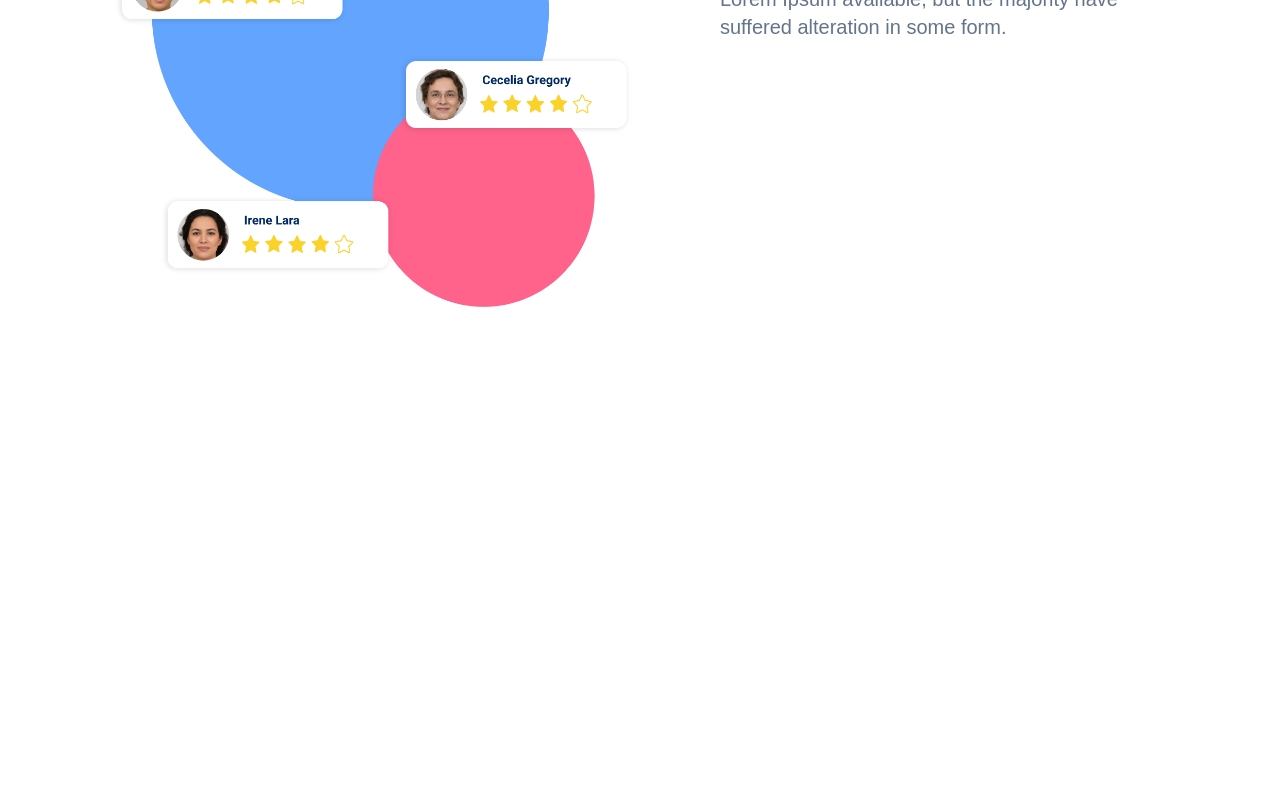
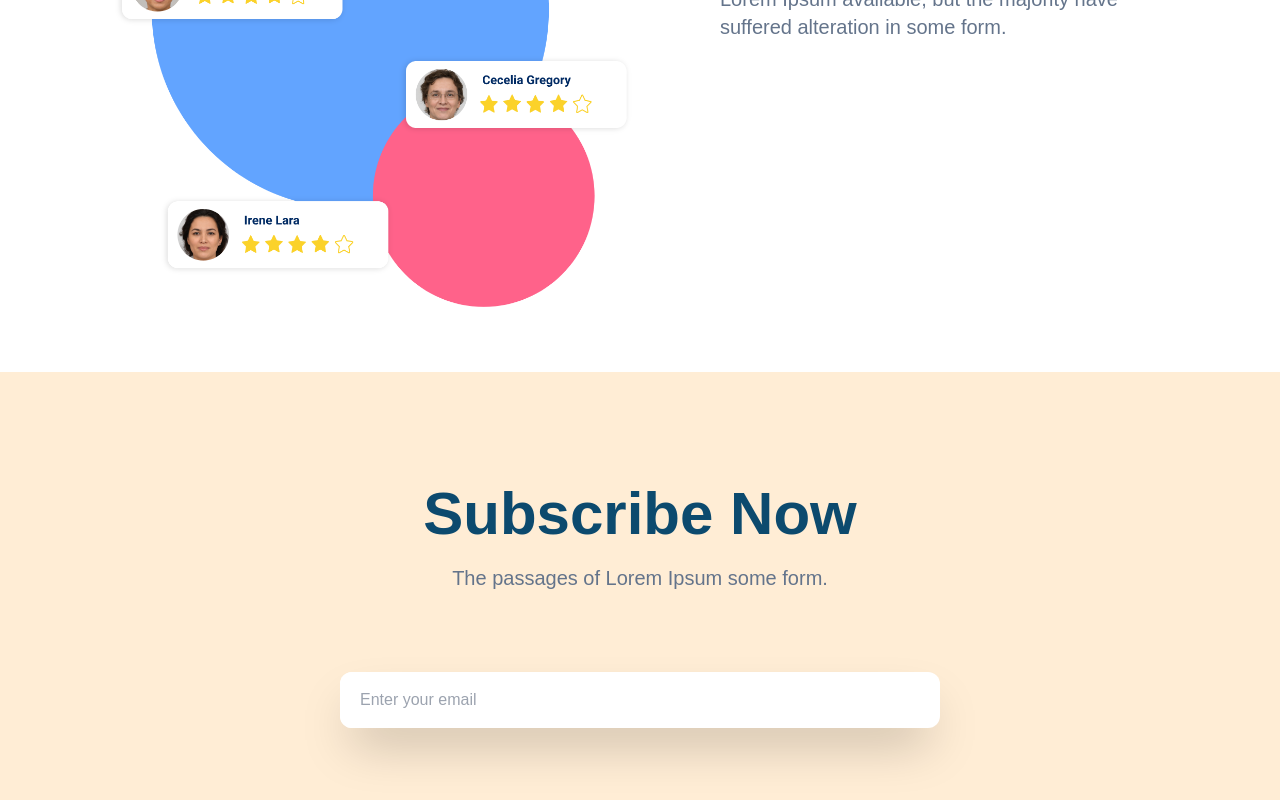
Before and after one commit to soufian200/landing-page, a Next.js app: page /ilearn in a window 1280 px wide. Shown: the part 1807-2607 px from the top of the page. Before the commit the page ends 2179 px from the top, so only its background shows below. Built offline with nearby package versions, Linux system fonts and the light colour scheme.

Commit message:
add Subscribe Section

```diff
--- /dev/null
+++ b/components/ILearn/Subscribe.tsx
@@ -0,0 +1,25 @@
+import Container from "../Container"
+import Button from "./Button";
+import Caption from "./Caption";
+import Heading from "./Heading"
+
+const Subscribe = () => {
+    return <section className={`py-28 bg-orange-100`}>
+        <Container>
+            <div>
+                <div className="flex mb-10 flex-col items-center justify-center">
+                    <Heading title="Subscribe Now" />
+                    <Caption txt="The passages of Lorem Ipsum some form." />
+                </div>
+                <div className={`flex justify-center`} >
+                    <div className={`bg-white rounded-xl shadow-2xl overflow-hidden flex justify-between lg:w-[600px]`}>
+                        <input placeholder="Enter your email" className=" w-full pl-5 outline-none" />
+                        <Button m="m-0" label="Subscribe" />
+                    </div>
+                </div>
+            </div>
+        </Container>
+    </section>
+}
+
+export default Subscribe;
--- a/pages/ilearn/index.tsx
+++ b/pages/ilearn/index.tsx
@@ -1,6 +1,7 @@
 import type { NextPage } from 'next'
 import Hero from '../../components/ILearn/Hero'
 import Services from '../../components/ILearn/Services'
+import Subscribe from '../../components/ILearn/Subscribe'
 import Testimonial from '../../components/ILearn/Testimonial'
 
 const ILearn: NextPage = () => {
@@ -9,6 +10,7 @@ const ILearn: NextPage = () => {
         <Hero />
         <Services />
         <Testimonial />
+        <Subscribe />
     </main>
 }
 
```
